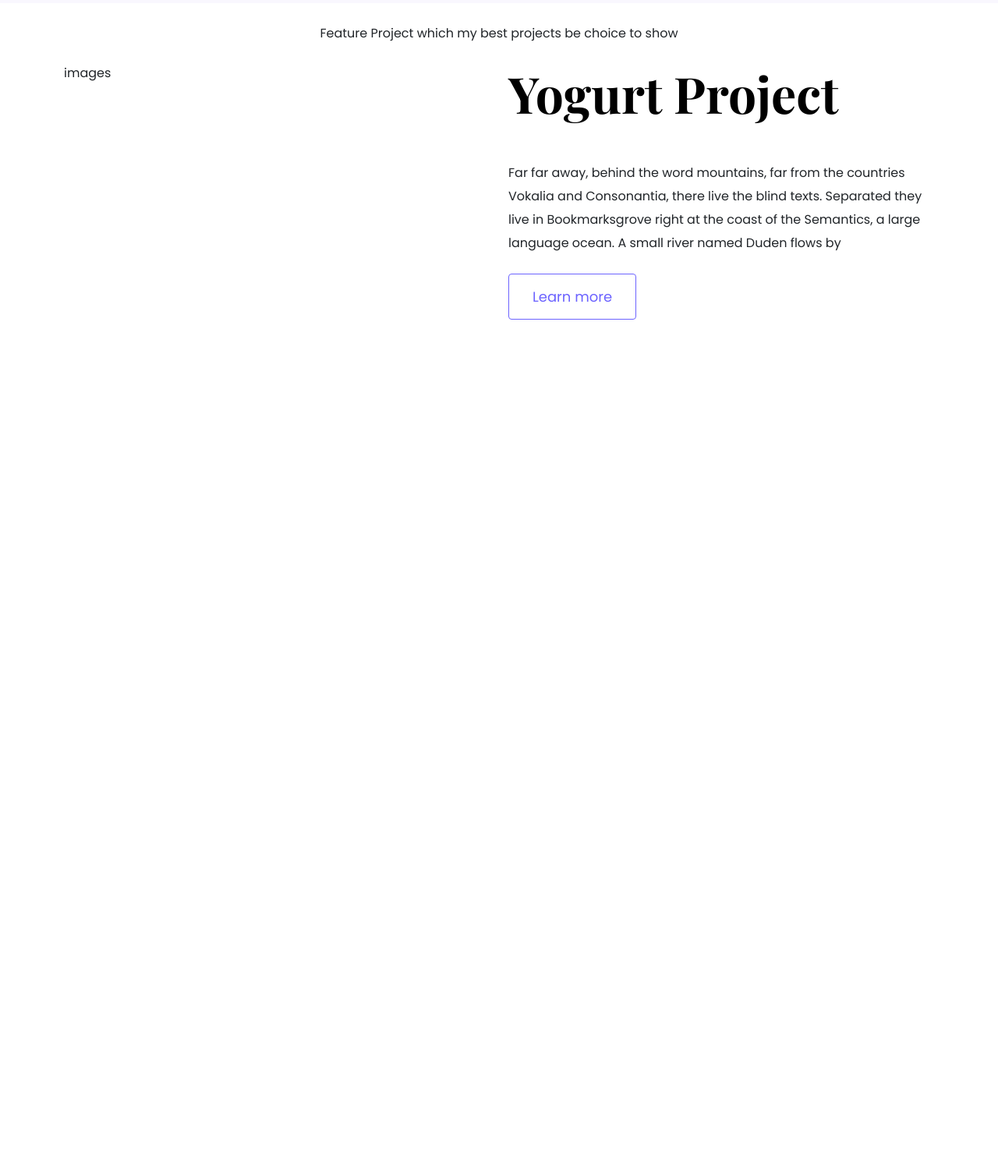
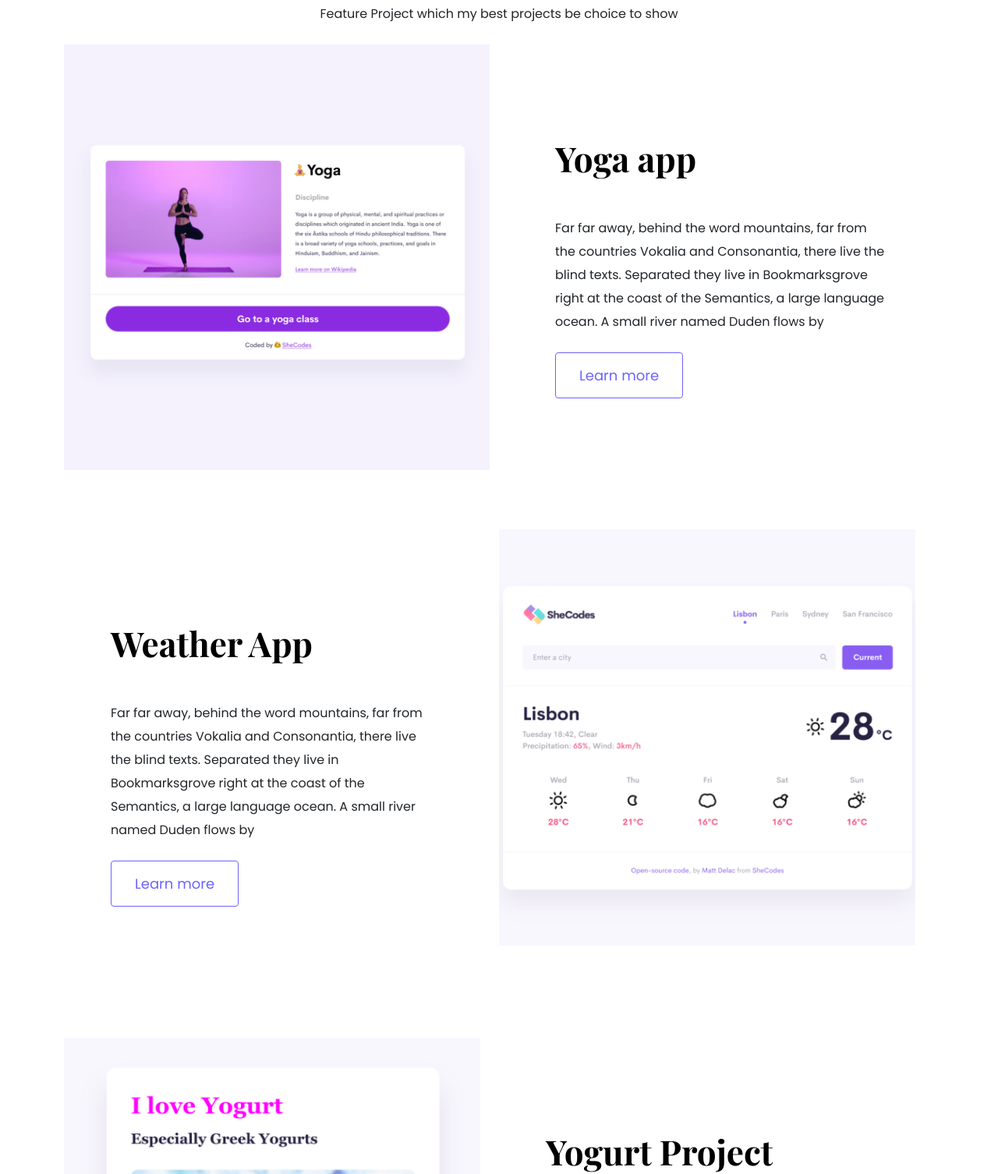
Before and after one commit to nonznonz/Newly-z, a plain HTML site: page index.html in a window 1280 px wide. Shown: the part 624-2130 px from the top of the page at 78% size. Before the commit the page ends 1082 px from the top, so only its background shows below. Drawn offline with nearby package versions, Linux system fonts and the light colour scheme; a web font is replaced by a local one.

Commit message:
added imanges

```diff
--- a/index.html
+++ b/index.html
@@ -33,15 +33,60 @@
 
   <div class="container">
     <div class="row">
-        <div class="col-6">images </div>
-        <div class="col-6">
+        <div class="col-6  "><img class="img-fluid" src="images/l3jP-yoga.png" alt="">
+        </div>
 
-            <h2 class="mb-5">Yogurt Project</h2>
+
+    <div class="col-6">
+        <div class="project-descriptions">
+            <h2 class="mb-5">Yoga app</h2>
             <p>Far far away, behind the word mountains, far from the countries Vokalia and Consonantia, there live the blind texts. Separated they live in Bookmarksgrove right at the coast of the Semantics, a large language ocean. A small river named Duden flows by</p>
 
                <br>
 
-         <a href="" class=" btn btn-branding-outline  mb-5"> Learn more</a> </div>
+         <a href="" class=" btn btn-branding-outline  mb-5"> Learn more</a>
+        </div>
+        </div>
+
+
+        <div class="row">
+
+
+
+        <div class="col-6">
+            <div class="project-descriptions">
+                <h2 class="mb-5">Weather App</h2>
+                <p>Far far away, behind the word mountains, far from the countries Vokalia and Consonantia, there live the blind texts. Separated they live in Bookmarksgrove right at the coast of the Semantics, a large language ocean. A small river named Duden flows by</p>
+
+              <br>
+
+             <a href="" class=" btn btn-branding-outline  mb-5"> Learn more</a>
+            </div>
+
+            </div>
+
+            <div class="col-6  ">
+                <img class="img-fluid" src="images/jxM9-weather.png" alt="">
+            </div>
+        </div>
+
+
+        <div class="row">
+            <div class="col-6  "><img class="img-fluid" src="images/WgM8-yogurt.png" alt="">
+            </div>
+
+
+        <div class="col-6">
+            <div class="project-descriptions">
+                <h2 class="mb-5">Yogurt Project</h2>
+                <p>Far far away, behind the word mountains, far from the countries Vokalia and Consonantia, there live the blind texts. Separated they live in Bookmarksgrove right at the coast of the Semantics, a large language ocean. A small river named Duden flows by</p>
+
+                   <br>
+
+             <a href="" class=" btn btn-branding-outline  mb-5"> Learn more</a>
+            </div>
+            </div>
+        </div>
     </div>
 
 
--- a/styles/newlyz.css
+++ b/styles/newlyz.css
@@ -19,11 +19,12 @@ font-weight: bold;
 }
 
 h1{
-    font-size: 96px;
+    font-size: 60px;
+    line-height: 1.5;
 }
 
 h2{
-    font-size: 64px;
+    font-size: 44px;
 }
 
 p{
@@ -72,3 +73,8 @@ line-height: 30px;
     line-height: 27px;
     padding: 15px 30px;
 }
+
+
+.project-descriptions{
+    padding:  120px 60px;
+}
```
Also changed, not shown: images/WgM8-yogurt.png (added), images/jxM9-weather.png (added), images/l3jP-yoga.png (added).
